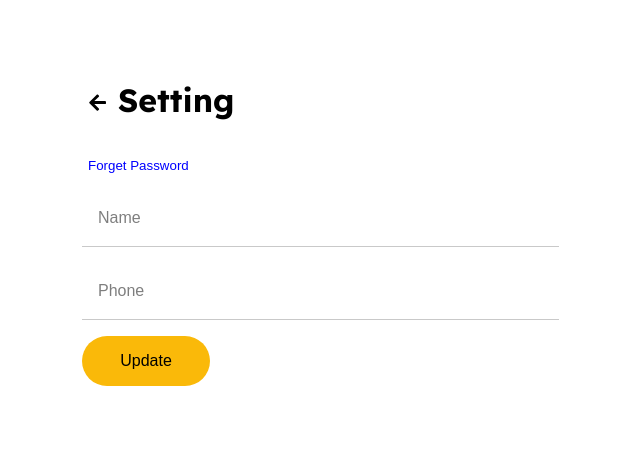
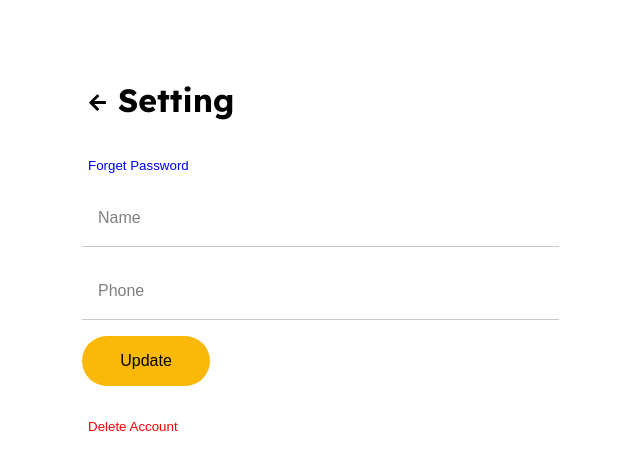
Before and after one commit to dev-world-rohit/SpendWise, a React (Create React App) app: page /setting in a window 1280 px wide. Shown: the top 470 px of the page, without its empty margins (46-686 px from the left). Built offline with nearby package versions, Linux system fonts and the light colour scheme; no server answers.

Commit message:
add delete account

```diff
--- a/src/index.css
+++ b/src/index.css
@@ -444,6 +444,13 @@ textarea {
     cursor: no-drop;
 }
 
+.setting-anchor-button-danger {
+    color: #ff0000;
+    border: none;
+    background: transparent;
+    margin: 2rem 0;
+}
+
 .add-expense-button:hover {
     transform: scale(1.05);
 }
--- a/src/pages/SettingPage.jsx
+++ b/src/pages/SettingPage.jsx
@@ -18,6 +18,30 @@ function Setting() {
     //         navigate("/");
     //     }
     // }, [token, navigate]);
+
+    const handleDelete = async (e) => {
+        await axios({
+            url: url + "/delete_account",
+            method: "GET",
+            headers: {
+                authorization: "Bearer " + token,
+            },
+            data: {},
+        })
+            .then((res) => {
+                if (res.data.error) {
+                    toast(res.data.erro);
+                } else {
+                    toast("Account Delete Successful.");
+                    setToken(false);
+                    localStorage.clear();
+                    navigateToRegistration();
+                }
+            })
+            .catch((err) => {
+                toast(err);
+            });
+    };
 
     useEffect(() => {
         const handleSubmit = async (e) => {
@@ -59,7 +83,7 @@ function Setting() {
                     toast("Phone Number and Name Changed Successfully");
                 })
                 .catch((err) => {
-                    toast("Error Occured While Making the Changes")
+                    toast("Error Occured While Making the Changes");
                 });
         }
     };
@@ -120,6 +144,15 @@ function Setting() {
                     </button>
                 </form>
             </div>
+            <button
+                onClick={() => {
+                    handleDelete()
+                }}
+                anchor-button
+                className="setting-anchor-button-danger"
+            >
+                Delete Account
+            </button>
         </div>
     );
 }
```
